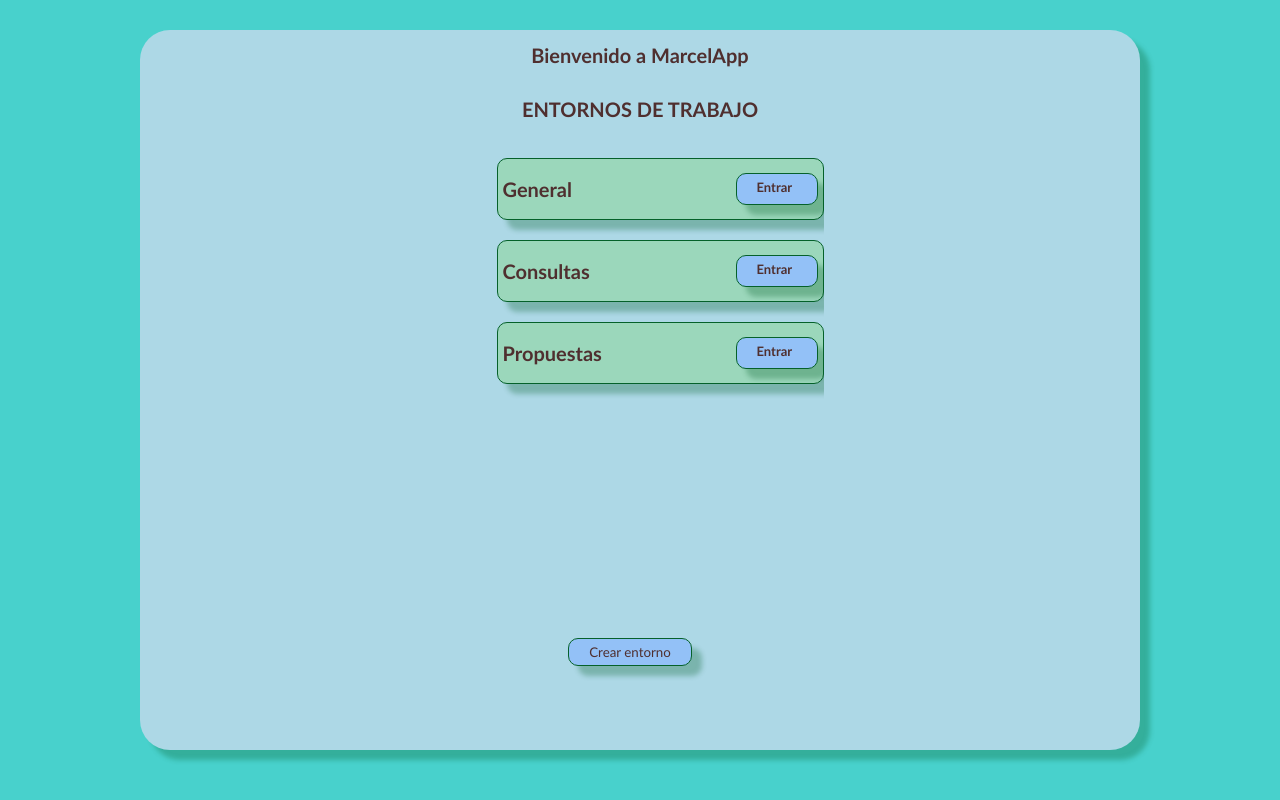
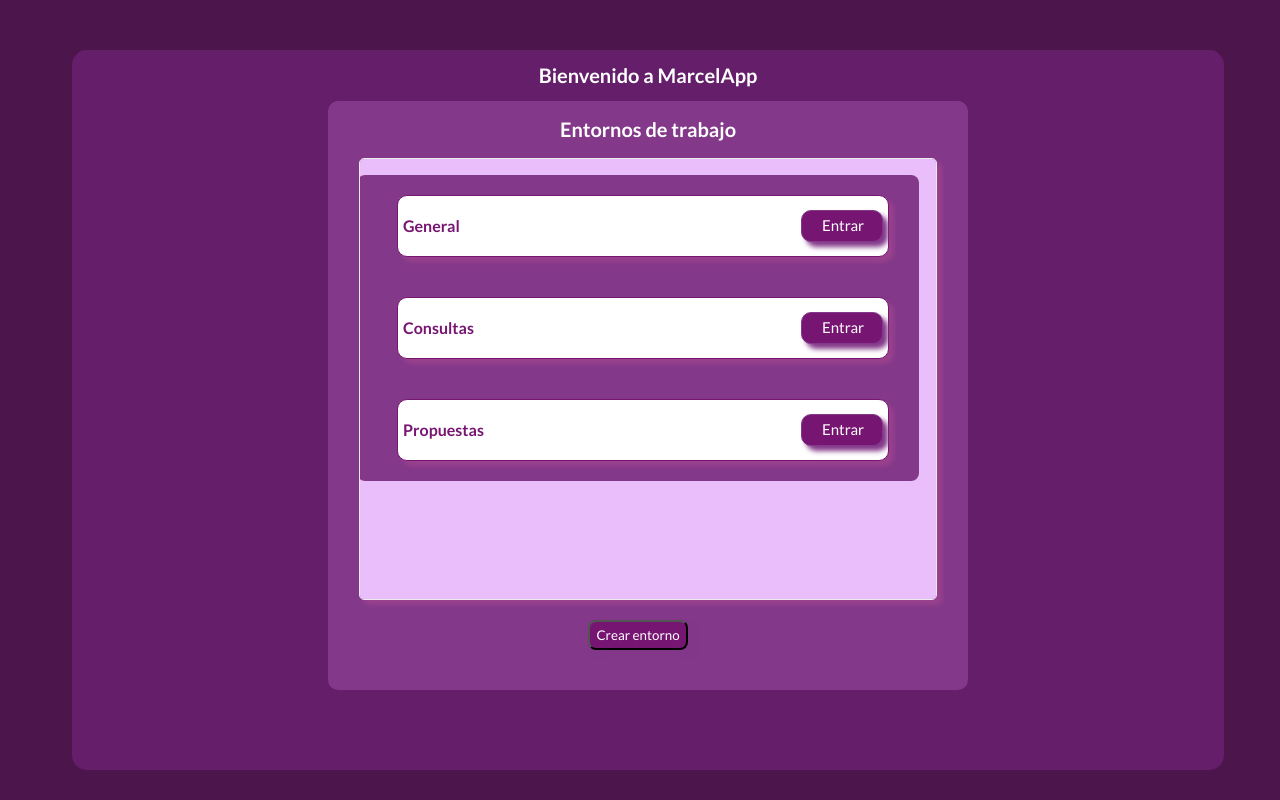
Before and after one commit to loscalzom/marcelApp, a React (Vite) app: page / in a window 1280 px wide. Built offline with nearby package versions, Linux system fonts and the light colour scheme.

Commit message:
css homepage

```diff
--- a/index.html
+++ b/index.html
@@ -5,6 +5,9 @@
     <link rel="icon" type="image/svg+xml" href="/vite.svg" />
     <meta name="viewport" content="width=device-width, initial-scale=1.0" />
     <title>MarcelApp</title>
+    <style>
+      @import url('https://fonts.googleapis.com/css2?family=Lato:ital,wght@0,100;0,300;0,400;0,700;0,900;1,100;1,300;1,400;1,700;1,900&display=swap');
+      </style>
   </head>
   <body>
     <div id="root"></div>
--- a/src/CSS/createWorkspace.css
+++ b/src/CSS/createWorkspace.css
@@ -1,20 +1,17 @@
-* {
-  font-family: 'Gill Sans', 'Gill Sans MT', Calibri, 'Trebuchet MS', sans-serif;
-  color: rgb(79, 47, 47);
-  background-color: mediumturquoise;
+/* * {
+  font-family:   "Lato", sans-serif;
+
 }
-
-h2 {
-  background-color: lightblue;
-  font-size: 20px
-}
+h2{color: white;
+font-weight: 500;
+font-size: 20px;}
 
 .container {
   display: flex;
   flex-direction: column;
   align-items: center;
   margin: auto;
-  background-color: lightblue;
+  background-color:rgba(131,56,138, 1);
   height: 90vh;
   border-radius: 30px;
   max-width: 1000px;
@@ -22,14 +19,21 @@
 }
 
 .form {
-  background-color: lightblue;
+  background-color:rgba(234,189,251, 1);
   display: flex;
   flex-direction: column;
   align-items: center;
-  height: 80vh;
+  height:70vh;
+  width: 55vw;
+  border-radius: 10px;
 }
 
+
 label {
+  background-color: white;
+  font-size: 20px;
+  font-weight: 400;
+  color: rgb(119, 21, 114);
   margin-top: 50px;
   border-radius: 5px;
   padding: 4px;
@@ -38,15 +42,21 @@
 }
 
 input {
-  margin-top: 10px;
+  background-color:white;
+  font-size: 15px;
+  font-weight: 400  ;
+  color: rgb(119, 21, 114);  margin-top: 10px;
   border-radius: 5px;
   padding: 4px;
   border: none;
   box-shadow: 10px 10px 5px rgb(5, 97, 42, 0.3) ;
 }
 
+
+
+
 button {
-  border: 1px solid rgb(5, 97, 42);
+  border: 1px solid rgb(200, 75, 138);
   border-radius: 10px;
   padding: 5px 20px;
   margin-top: 10px;
@@ -55,33 +65,24 @@
   bottom: -10px;
 }
 
-button:hover {
-  background-color: darkseagreen;
+
+@media (max-width: 560px) {
+
+label{width:50vw;
+font-size: 12px;
+text-align: center;}
+
+
 }
 
 
-
-@media (max-width: 320px) {
+@media (max-width: 360px) {
   .createWorkspaceContainer {
     width: 200px;
   }
 
   h2 {
-    font-size: 10px;
+    font-size: 15px;
   }
 }
-
-@media (min-width: 321px) {
-  .createWorkspaceContainer {
-    width: 315px;
-  }
-
-  .messages_zone {
-    margin-top: 50px;
-    margin-left: 20%;
-  }
-
-  .label {
-    max-width: 80%;
-  }
-}
+ */
--- a/src/CSS/homePage.css
+++ b/src/CSS/homePage.css
@@ -1,111 +1,196 @@
-
-h1,
-h2 {
-  background-color: lightblue;
-  font-size: 20px
+* {
+  font-family: "Lato", sans-serif;
+  font-weight: 100;
+  font-style: normal;
+  background-color: #4c154c;
 
 }
 
-h3 {
-  background-color: lightblue;
-  font-size: 20px;
-}
-ul {
-  background-color: lightblue;
-}
-.scroll-container {
-  overflow-y: auto;
-  scrollbar-color: rgb(82, 83, 83) rgb(132, 211, 239);
-  scroll-padding: 20px;
-  height: 60vh;
-  background-color: lightblue;
+.homePageContainer {
+  background-color: #641e6a;
+  display: flex;
+  flex-direction: column;
+  justify-content: space-between;
+  align-items: center;
+  width: 90vw;
+  margin-top: 50px;
+  margin-left: 5vw;
+  height: 90vh;
+  border-radius: 15px;
 }
 
-.container {
+h1 {
+  color: white;
+  font-size: 20px;
+  font-weight: 600;
+  background-color: #641e6a;
+}
+
+h2 {
+  color: white;
+  font-size: 20px;
+  font-weight: 700;
+  background-color: rgba(131, 56, 138, 1);
+}
+
+.workspace {
+  background-color: rgba(131, 56, 138, 1);
   display: flex;
   flex-direction: column;
   align-items: center;
-  margin: auto;
-  background-color: lightblue;
-  height: 90vh;
-  border-radius: 30px;
-  max-width: 1000px;
-  margin-top: 30px;
-  box-shadow: 10px 10px 5px rgb(5, 97, 42, 0.3);
+  height: 100%;
+  width: 50vw;
+  border-radius: 10px;
+  margin-bottom: 10vh;
+}
+
+
+ul {
+  background-color: rgba(131, 56, 138, 1);
+  margin-right: 20px;
+  border-radius: 8px;
+  color: rgb(119, 21, 114);
+  display: flex;
+  flex-direction: column;
+  align-items: center;
+
+}
+
+.create {
+  background-color: rgba(131, 56, 138, 1);
+  margin-right: 20px;
+  border-radius: 8px;
+  margin-top: 20px;
+  height: 30px;
+  box-shadow: 5px 5px 5px rgba(207, 90, 150, 0.3);
+  font-weight: 400;
+}
+
+.scroll-container {
+  overflow-y: auto;
+  scrollbar-color: rgb(119, 21, 114) white;
+  scroll-padding: 30px;
+  height: 55vh;
+  width: 45vw;
+  background-color: rgba(234, 189, 251, 1);
+  border: 1px solid rgb(232, 236, 234);
+  border-radius: 5px;
+  box-shadow: 5px 5px 5px rgba(207, 90, 150, 0.3);
+  display: flex;
+  flex-direction: column;
+  align-items: center;
+}
+
+.scroll-container::-webkit-scrollbar {
+  width: 10px;
+}
+
+.scroll-container::-webkit-scrollbar-thumb {
+  background-color: rgb(82, 83, 83);
+  border-radius: 5px;
 }
 
 .workspaceList {
-  background-color: rgb(155, 215, 187);
+
   display: flex;
   flex-direction: row;
   justify-content: space-between;
-  border: 1px solid rgb(5, 97, 42);
+  border: 1px solid rgb(119, 21, 114);
   border-radius: 10px;
-  width: 80vh;
+  width: 60vh;
   height: 50px;
   padding: 5px;
   align-items: center;
   margin-top: 20px;
-  box-shadow: 10px 10px 5px rgb(5, 97, 42, 0.3);
-}
-
-.workspace {
-  background-color: lightblue;
-  display: flex;
-  flex-direction: column;
-  align-items: center;
-  height: 80vh;
-}
-
-.create {
-  background-color: lightblue;
-  border: 1px solid rgb(5, 97, 42);
-  border-radius: 10px;
-  padding: 5px 20px;
-  margin-top: 10px;
-  margin-bottom: 10px;
-  position: relative;
-  bottom: -10px;
-}
-
-label{background-color: rgb(130, 230, 234);}
-input{background-color: rgb(142, 231, 238);}
-.button:hover {
-  background-color: darkseagreen;
-}
-.button{background-color: rgb(147, 193, 247);
-box-shadow: 10px 10px 5px rgb(5, 97, 42, 0.3) ;}
-.enter {
-
-  border: 1px solid rgb(5, 97, 42);
-  border-radius: 10px;
-  padding: 5px 20px;
-  width: 40px;
-  height: 20px;
-  font-size: small;
-  text-decoration: none;
+  margin-bottom: 20px;
+  margin-right: 30px;
+  box-shadow: 5px 5px 5px rgba(207, 90, 150, 0.3);
+  background-color: white;
   font-weight: 700;
 }
 
+.button:hover {
+  background-color: rgba(131, 56, 138, 1);
+}
 
-@media (max-width: 319px) {
+.button {
+  background-color: rgb(119, 21, 114);
+  box-shadow: 5px 5px 5px rgba(131, 56, 138, 1);
+  color: white;
+}
+
+.enter {
+
+  border: 1px solid rgba(131, 56, 138, 1);
+  border-radius: 10px;
+  padding: 5px 20px;
+  height: 20px;
+  font-size: 15px;
+  width: 40px;
+  font-weight: 400;
+  text-decoration: none;
+}
+
+@media (max-width: 1000px) {
   .workspaceList {
-    width: 200px;
+    width: 40vh;
+  }
+}
+
+@media (max-width: 700px) {
+  .workspaceList {
+    width: 30vh;
+  }
+}
+
+@media (max-width: 560px) {
+  .workspaceList {
+    width: 100px;
+    font-size: small;
+    flex-direction: column;
   }
 
-  h1,
+  .enter {
+    width: 30px;
+    height: 15px;
+    font-size: 10px;
+    display: flex;
+    justify-content: center;
+    align-items: center;
+  }
+
+  .workspace h2 {
+    font-size: 15px;
+  }
+
+  .workspace {
+    width: 70vw;
+  }
+
+  h1 {
+    font-size: 15px;
+  }
+
   h2 {
     font-size: 10px;
   }
 
-  h3 {
-    font-size: 10px;
+  .scroll-container {
+    width: 60vw;
+    height: 50vh;
   }
-}
 
-@media (min-width: 320px) {
-  .workspaceList {
-    width: 315px;
+  .scroll-container::-webkit-scrollbar {
+    width: 15px;
+  }
+
+  .scroll-container::-webkit-scrollbar-thumb {
+    background-color: rgb(82, 83, 83);
+    border-radius: 5px;
+  }
+
+  .scroll-container {
+    scrollbar-width: auto;
   }
 
 }
--- a/src/CSS/renderChats.css
+++ b/src/CSS/renderChats.css
@@ -1,4 +1,4 @@
-.renderChats {
+/* .renderChats {
     background-color: rgb(76, 182, 208);
     border-radius: 5px;
 
@@ -20,6 +20,7 @@
 
 li {
     background-color: rgb(76, 182, 208);
+    list-style: none;
 }
 
 strong {
@@ -35,4 +36,4 @@
         height: 20%;
     }
 
-}
+} */
--- a/src/CSS/workspaceScreen.css
+++ b/src/CSS/workspaceScreen.css
@@ -1,4 +1,4 @@
-.workspaceContainer {
+/* .workspaceContainer {
     display: flex;
     flex-direction: column;
     align-items: center;
@@ -123,7 +123,9 @@
 }
 
 p {
-    background-color: rgb(176, 233, 189);
+    background-color:white;
+    color: rgb(226, 65, 92);
+    font-weight: 400;
     text-align: center;
     margin: 20px;
     border: 1px solid rgb(5, 97, 42);
@@ -133,8 +135,10 @@
     box-shadow: 1px 1px 5px rgb(5, 97, 42, 0.3);
 }
 
-.label{box-shadow: 10px 10px 5px rgb(5, 97, 42, 0.3) ;
+.label {
+    box-shadow: 10px 10px 5px rgb(5, 97, 42, 0.3);
 }
+
 .messages {
     background-color: lightblue;
     font-size: 90%;
@@ -149,9 +153,11 @@
     max-height: 70%;
 }
 
-h4{
+h4 {
     background-color: lightblue;
-height: auto;}
+    height: auto;
+}
+
 .messages_zone {
     display: flex;
     flex-direction: column;
@@ -181,8 +187,9 @@
 
 
 }
-.newMessages{
-    background-color:lightblue;
+
+.newMessages {
+    background-color: lightblue;
     height: 100px;
     margin-bottom: 5px;
     width: 90%;
@@ -194,19 +201,30 @@
 
 
 }
-  .renderChats{
+
+.renderChats {
     background-color: rgb(76, 182, 208);
     border-radius: 5px;
     height: 70%;
     overflow-y: auto;
-    scrollbar-color:  rgb(82, 83, 83) rgb(132, 211, 239);
+    scrollbar-color: rgb(82, 83, 83) rgb(132, 211, 239);
     scroll-padding: 20px;
+
 
 }
 
+
+
+
+
+
+
+
+
+
 .messages_list {
     background-color: rgb(76, 182, 208);
-    height:400px;
+    height: 400px;
 }
 
 
@@ -239,25 +257,36 @@
     .messages_zone {
         margin-left: -1px;
         width: 72vw;
-        height:50vh;
+        height: 50vh;
     }
-    .messages_list{
-        height: 5vh;}
-        .messages{height: 20vh;}
 
-   .renderChatsContainer{
+    .messages_list {
+        height: 5vh;
+    }
+
+    .messages {
+        height: 20vh;
+    }
+
+    .renderChatsContainer {
         height: 50vh;
-width: 70vw;}
+        width: 70vw;
+    }
 
     .containerWorkspace {
         flex-direction: column;
         align-items: flex-start;
         width: 100%;
+        height: 50vh;
+
     }
 
+
     aside {
-        width: 100%;
-        margin-left: 0;
+        width: 90%;
+        margin-top: 10px;
+
+
     }
 
     .messages {
@@ -293,4 +322,4 @@
         font-size: 3vw;
         width: 5;
     }
-}
+} */
--- a/src/Pages/HomePage/homePage.jsx
+++ b/src/Pages/HomePage/homePage.jsx
@@ -10,16 +10,18 @@
     navigate('/createWorkspace')
   }
   return (
-    <div className='container homePageContainer'>
+    <div className='homePageContainer'>
       <h1>Bienvenido a MarcelApp</h1>
       <div className='workspace '>
-        <h2>ENTORNOS DE TRABAJO</h2>
+        <h2 >Entornos de trabajo</h2>
         <div className='scroll-container'>
-          <h3><WorkspacesListRender /></h3>
+          <WorkspacesListRender />
         </div>
         <button onClick={handleButtonClick} className='button create'>Crear entorno</button>
 
       </div>
+
+
     </div>
   )
 }
--- a/src/data.js
+++ b/src/data.js
@@ -64,8 +64,8 @@
 
 const sendMessage = (message, author, channelId) => {
     let workspaces = getWorkspaces()
-    const workspace = workspaces.find(ws => ws.channels.some(ch => ch.id === channelId));
-    const channel = workspace.channels.find(ch => ch.id === channelId);
+    const workspace = workspaces.find(ws => ws.channels.some(ch => ch.id === channelId))
+    const channel = workspace.channels.find(ch => ch.id === channelId)
 
     if (!channel.messages) {
         channel.messages = []
```
Also changed, not shown: src/Components/NewMessages.jsx (+8 -9 lines). Lines whose indentation alone changed are shown as unchanged.
